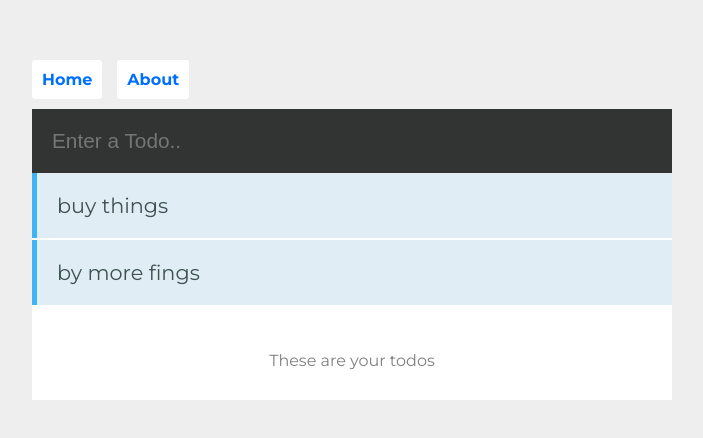
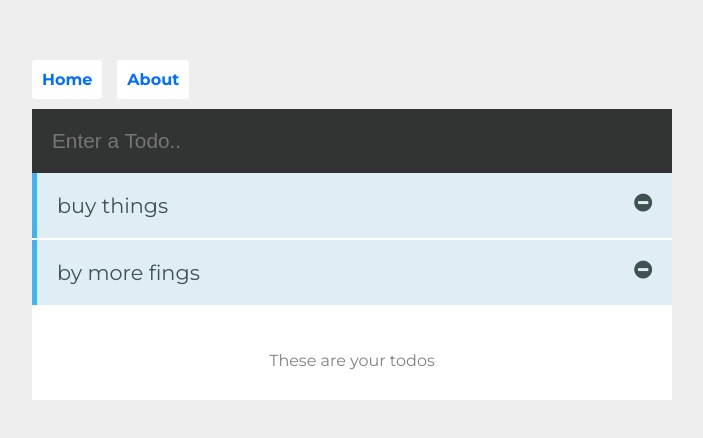
Before and after one commit to bdurb/fun-with-vue, a Vue app: page / in a window 1280 px wide. Shown: the top 438 px of the page, without its empty margins (288-991 px from the left). Built offline with nearby package versions, Linux system fonts and the light colour scheme; a small style sheet from the web is missing.

Commit message:
added method to remove todos

```diff
--- a/src/components/Todos.vue
+++ b/src/components/Todos.vue
@@ -12,7 +12,10 @@
 
       <ul>
         <transition-group name="list" enter-active-class="animated bounceInUp" leave-active-class="animated bounceOutDown">
-          <li v-for="(data, index) in todos" :key="index">{{ data.todo }}</li>
+          <li v-for="(data, index) in todos" :key="index">
+            {{ data.todo }}
+            <i class="fa fa-minus-circle" v-on:click="remove(index)"></i>
+          </li>
         </transition-group>
       </ul>
       <p>These are your todos</p>
@@ -42,6 +45,9 @@ export default {
           alert('Not Long Enough!')
         }
       })
+    },
+    remove(id) {
+      this.todos.splice(id, 1)
     }
   }
 }
@@ -51,6 +57,7 @@ export default {
 <style scoped>
 
 @import "https://cdn.jsdelivr.net/npm/animate.css@3.5.1";
+@import "https://maxcdn.bootstrapcdn.com/font-awesome/4.7.0/css/font-awesome.min.css";
 
 .holder {
     background: #fff;
@@ -117,4 +124,8 @@ export default {
       transform: scale(1);
     }
   }
+
+  i {
+    float: right;
+  }
 </style>
```
